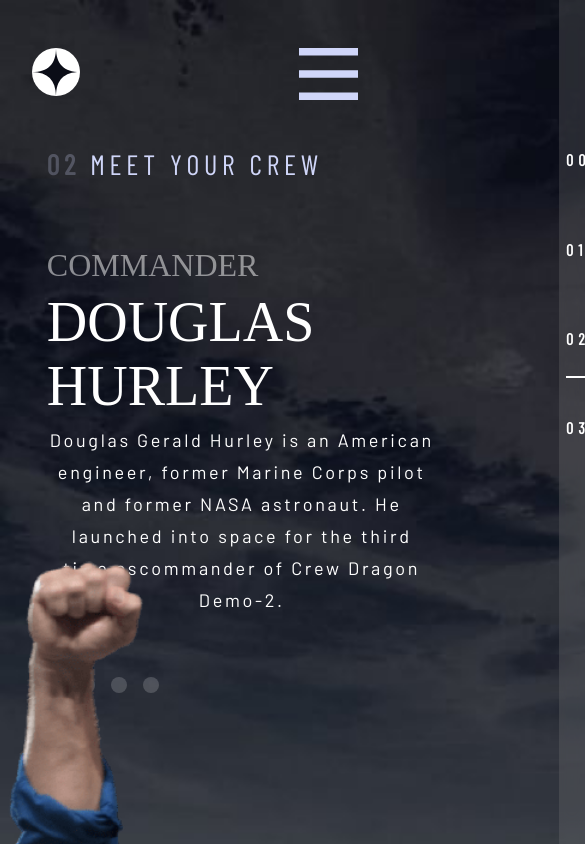
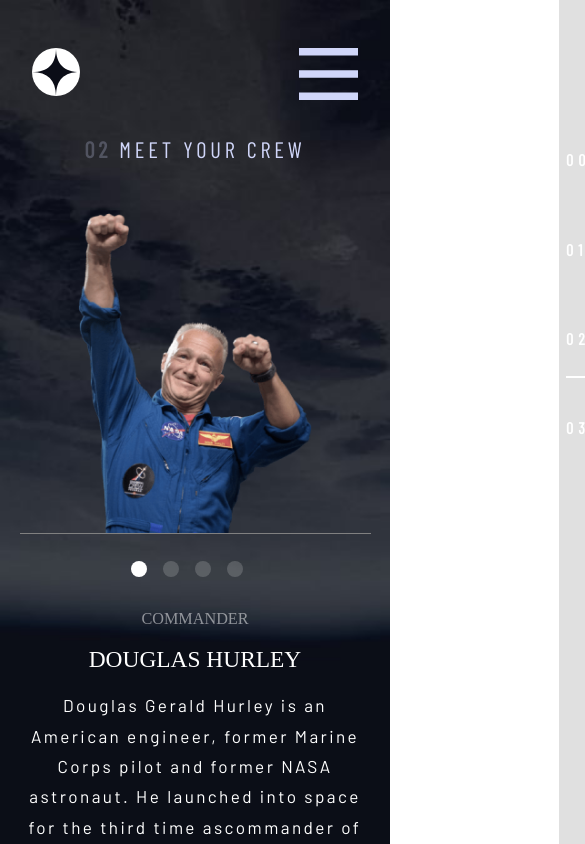
Before and after one commit to WilliamLa59/WebMockups, a React (Create React App) app in the folder space-tourism-website-challange/: page /crew in a window 390 px wide. Shown: the top 844 px of the page, 585 px wide, since content can reach past the window. Built offline with nearby package versions, Linux system fonts and the light colour scheme; a web font is replaced by a local one.

Commit message:
crew page complete

```diff
--- a/space-tourism-website-challange/src/components/Crew.jsx
+++ b/space-tourism-website-challange/src/components/Crew.jsx
@@ -43,6 +43,9 @@
         <div >
           <p className='crew-bio'>{currentCrewMember.bio}</p>
         </div>
+      </div>
+
+      <div className='mobile-wrapper'>
         <div className='crew-nav'>
 
           <FontAwesomeIcon icon={faCircle}
@@ -73,6 +76,7 @@
 
       <div className='crew-img-container'>
       <img src={currentCrewImg} alt="" className="crew-img"/>
+      <hr className='mobile-hr'/>
       </div>
     </div>
   )
--- a/space-tourism-website-challange/src/index.css
+++ b/space-tourism-website-challange/src/index.css
@@ -56,6 +56,7 @@
   font-size: 28px;
   letter-spacing: 4.75px;
   color: var(--main-text-color);
+  margin: 0;
 }
 
 .sub2 {
@@ -257,7 +258,6 @@
 .destination-container {
   width: 100%;
   height: 100%;
-  margin-top: 5%;
 }
 
 .header-container {
@@ -362,6 +362,7 @@
 
 .crew-nav {
   top: 80%;
+  left: 12%;
   position: absolute;
 }
 
@@ -538,6 +539,7 @@
 
   .home-text h5 {
     margin-top: 2rem;
+    margin-bottom: 2rem;
     font-size: 16px;
   }
 
@@ -560,9 +562,9 @@
   }
 
   /* Destination */
-
   .dest-header {
     margin-bottom: 0;
+    text-align: center;
   }
 
   .destination-container {
@@ -578,6 +580,10 @@
   }
 
   .header-container {
+    transform: scale(0.8);
+    margin: 0;
+    padding: 0;
+    margin-top: 2rem;
     display: block;
   }
 
@@ -612,4 +618,73 @@
   .distance-text {
     margin-bottom: 10%;
   }
+
+  /* Crew */
+  .crew-container,
+  .crew-text-container,
+  .crew-img-container,
+  .mobile-wrapper {
+    margin: 0;
+    padding: 0;
+    display: flex;
+    flex-direction: column;
+    text-align: center;
+    justify-content: center;
+  }
+
+  .crew-img-container {
+    display: flex;
+    margin-left: auto;
+    margin-right: auto;
+    height: auto;
+    width: 100vw;
+    order: 1;
+  }
+  .crew-img {
+    margin-top: 2rem;
+    margin-left: auto;
+    margin-right: auto;
+    width: 20rem;
+    height: 20rem;
+    transform: scale(1);
+    object-fit: contain;
+  }
+  .mobile-hr {
+    margin-top: 0;
+    margin-left: auto;
+    margin-right: auto;
+    text-align: center;
+    width: 90%;
+    border: none;
+    border-bottom: 1px solid gray;
+  }
+
+  .mobile-wrapper {
+    margin-top: 2rem;
+    order: 2;
+  }
+
+  .crew-nav {
+    left: 0%;
+    position: relative;
+  }
+
+  .crew-text-container {
+    margin-top: 1rem;
+    transform: scale(0.9);
+    width: 100vw;
+    order: 3;
+  }
+
+  .crew-text-container h4 {
+    font-size: 18px;
+  }
+
+  .crew-text-container h3 {
+    font-size: 26px;
+  }
+
+  .crew-text-container p {
+    font-size: 19px;
+  }
 }
```
